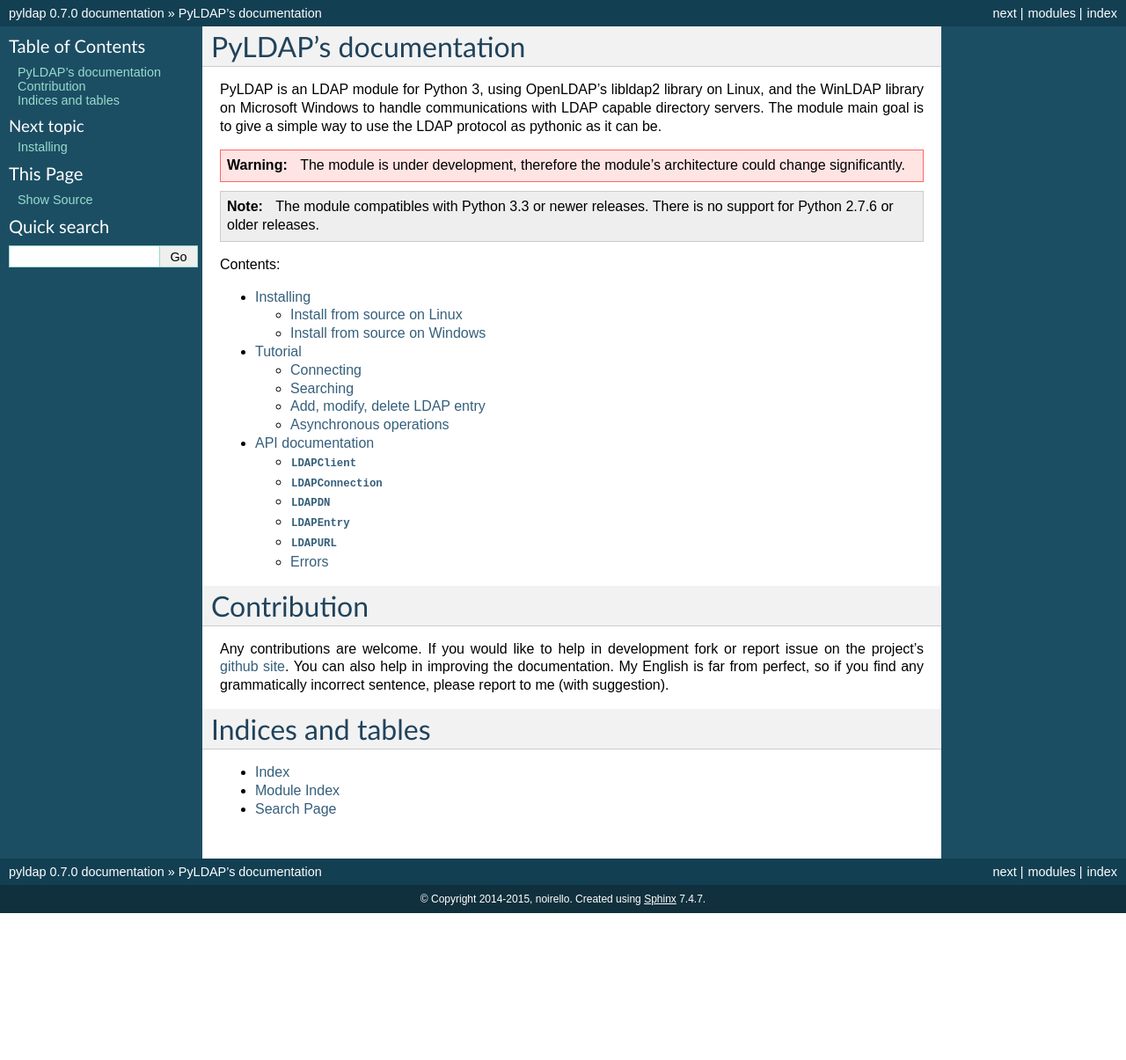
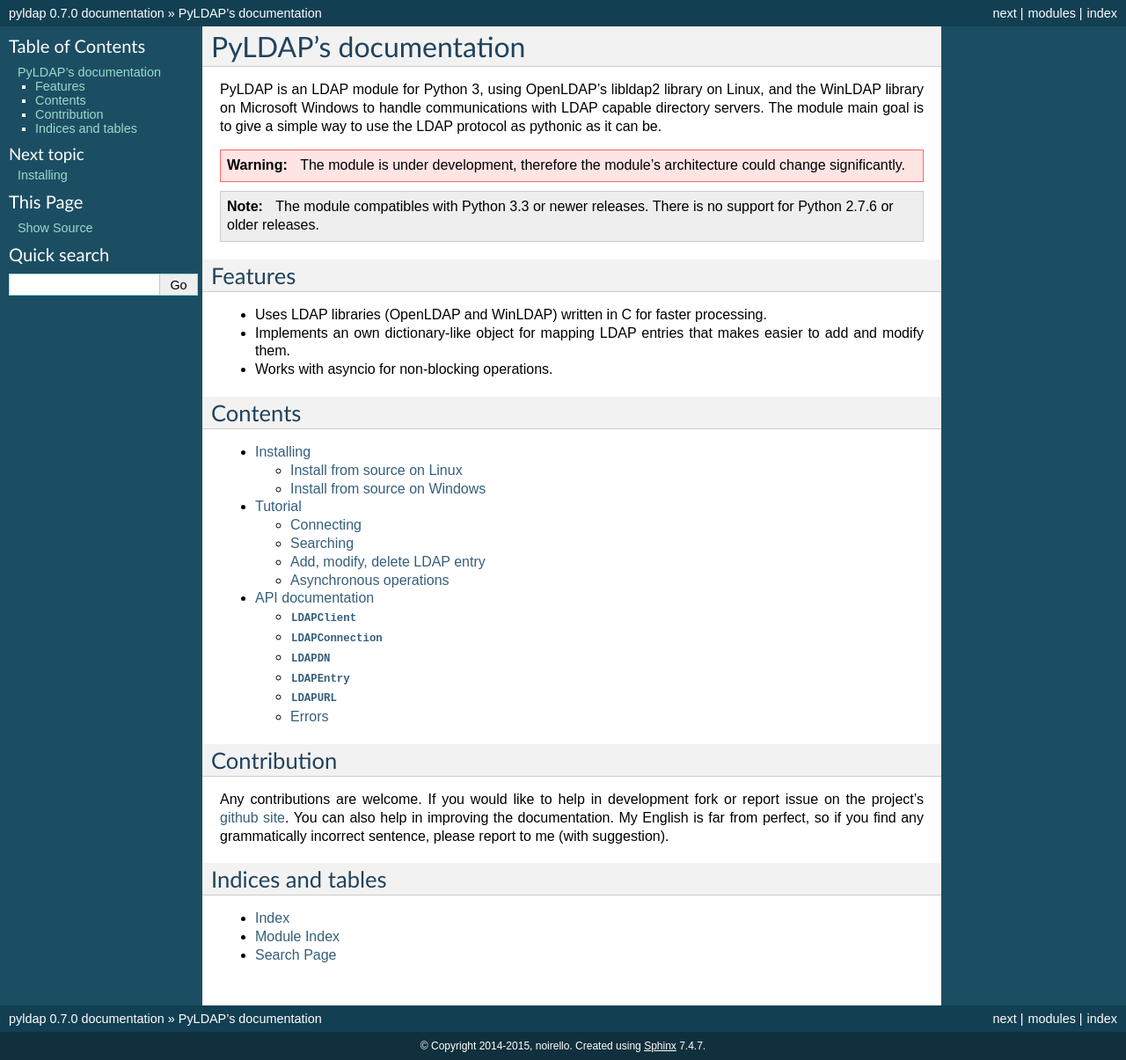
Before and after one commit to noirello/bonsai, a Sphinx documentation site: the page built from docs/index.rst, in a window 1280 px wide. Shown: the whole page at 88% size. Built offline with Sphinx 7.4.7, drawn with Linux system fonts in a browser that asks for light colours; before the commit the page ends 1038 px from its top, so only the background shows below that.

```diff
--- a/docs/index.rst
+++ b/docs/index.rst
@@ -16,7 +16,16 @@ The module main goal is to give a simple way to use the LDAP protocol as pythoni
 .. note::
    The module compatibles with Python 3.3 or newer releases. There is no support for Python 2.7.6 or older releases.
 
-Contents:
+Features
+--------
+
+* Uses LDAP libraries (OpenLDAP and WinLDAP) written in C for faster processing.
+* Implements an own dictionary-like object for mapping LDAP entries that makes easier to add and modify them.
+* Works with asyncio for non-blocking operations.
+
+
+Contents
+--------
 
 .. toctree::
    :maxdepth: 2
@@ -26,7 +35,8 @@ Contents:
    api
 
 Contribution
-============
+------------
+
 Any contributions are welcome. If you would like to help in development
 fork or report issue on the project's `github site`_.
 You can also help in improving the documentation. My English is far from perfect, so if you find
@@ -35,7 +45,7 @@ any grammatically incorrect sentence, please report to me (with suggestion).
 .. _github site: https://github.com/Noirello/PyLDAP
 
 Indices and tables
-==================
+------------------
 
 * :ref:`genindex`
 * :ref:`modindex`
```
Also changed, not shown: README.md (+2 -4 lines).
